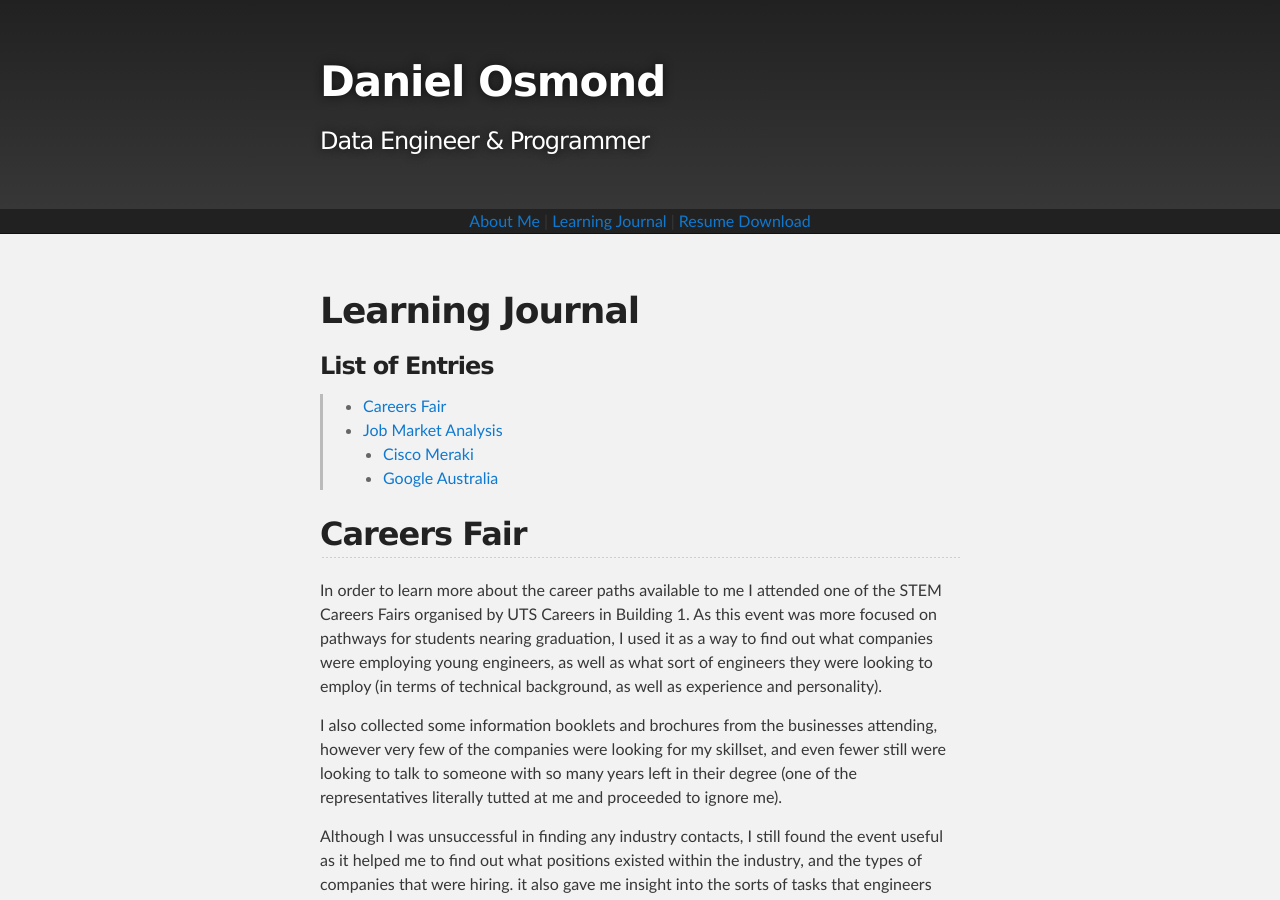
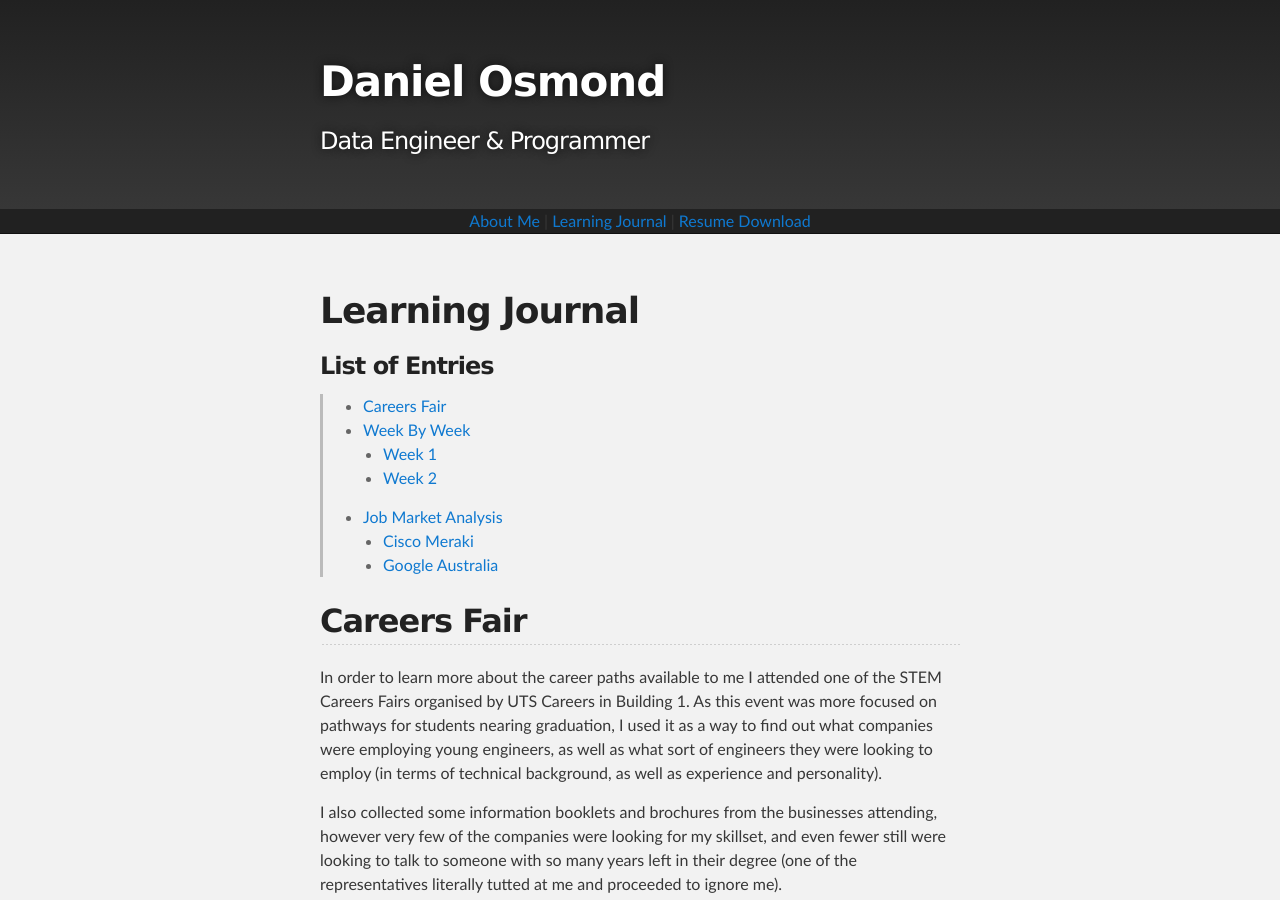
Before and after one commit to 13197963/13197963.github.io, a Jekyll site: the page built from learnJournal.md, in a window 1280 px wide and 1400 px high. Shown: the top 900 px of the window. Built offline with Jekyll 4.4.1, drawn with Linux system fonts in a browser that asks for light colours; our own code applies the rules of GitHub Pages for plain Markdown files; some of the changed text lies outside the part shown.

Commit message:
Update learnJournal.md

```diff
--- a/learnJournal.md
+++ b/learnJournal.md
@@ -5,6 +5,9 @@ layout: default
 
 ### List of Entries
 >- [Careers Fair](./learnJournal.md#careers-fair)
+>- [Week By Week]()
+    - [Week 1]()
+    - [Week 2]()
 >- [Job Market Analysis](./learnJournal.md#job-market-analysis)
     - [Cisco Meraki](./learnJournal.md#advertisment-one-cisco-meraki)
     - [Google Australia](./learnJournal.md#advertisment-two-google-australia)
@@ -21,6 +24,16 @@ I also collected some information booklets and brochures from the businesses att
 Although I was unsuccessful in finding any industry contacts, I still found the event useful as it helped me to find out what positions existed within the industry, and the types of companies that were hiring. it also gave me insight into the sorts of tasks that engineers perform as part of their roles, such as System Admins deploying virtual machines for their clients.
 
 ![Career Fair Goodies](./assets/images/careerFair.JPG)
+
+
+## Week By Week
+
+### Week 1
+
+
+
+### Week 2
+
 
 
 
```
